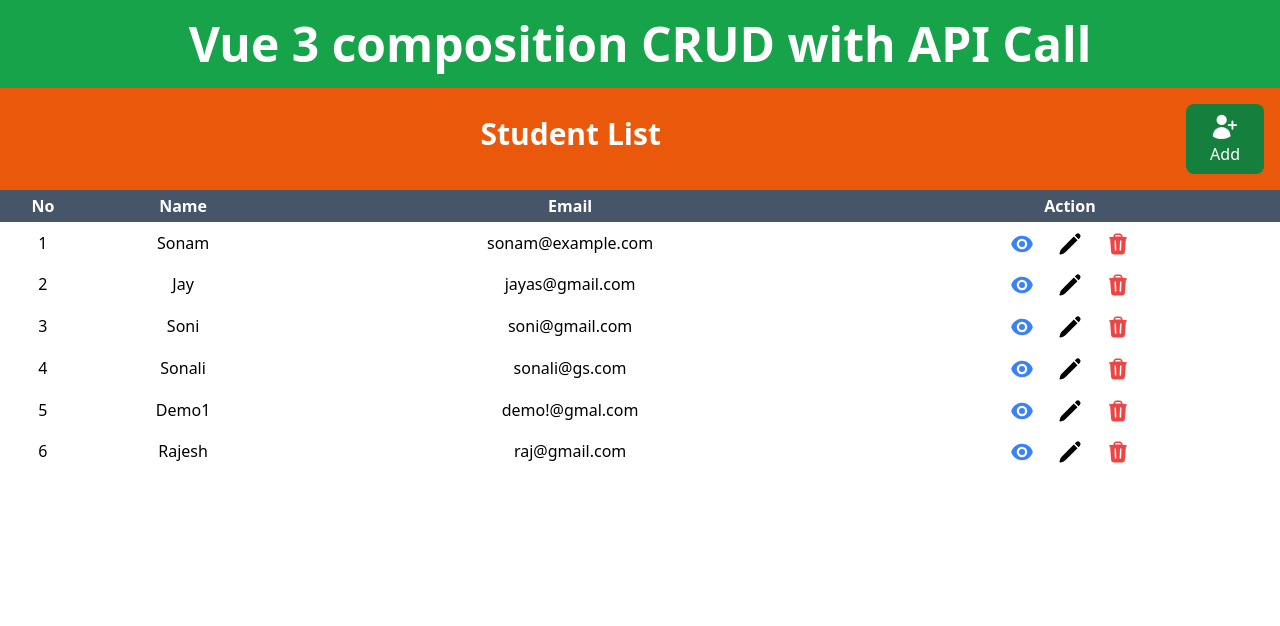
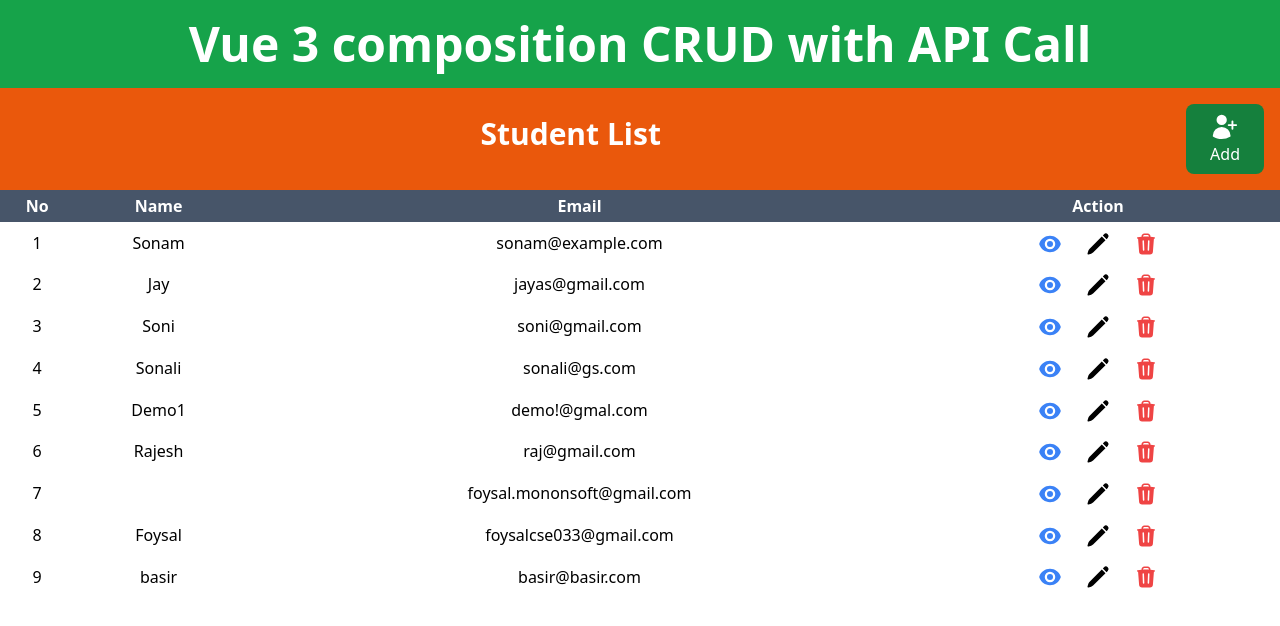
Before and after one commit to mahmoodfoysal/CRUD-API-vue3, a Vue app: page / in a window 1280 px wide. Shown: the top 626 px of the page. Built offline with nearby package versions, Linux system fonts and the light colour scheme; data requests are answered from the project's data file.

Commit message:
add student work

```diff
--- a/db.json
+++ b/db.json
@@ -3,32 +3,47 @@
     {
       "stuname": "Sonam",
       "email": "sonam@example.com",
-        "id": 1
+      "id": "1"
     },
     {
       "stuname": "Jay",
       "email": "jayas@gmail.com",
-        "id": 3
+      "id": "3"
     },
     {
       "stuname": "Soni",
       "email": "soni@gmail.com",
-        "id": 4
+      "id": "4"
     },
     {
       "stuname": "Sonali",
       "email": "sonali@gs.com",
-        "id": 5
+      "id": "5"
     },
     {
       "stuname": "Demo1",
       "email": "demo!@gmal.com",
-        "id": 6
+      "id": "6"
     },
     {
       "stuname": "Rajesh",
       "email": "raj@gmail.com",
-        "id": 8
+      "id": "8"
+    },
+    {
+      "id": "e530",
+      "stuname": "",
+      "email": "foysal.mononsoft@gmail.com"
+    },
+    {
+      "id": "a146",
+      "stuname": "Foysal",
+      "email": "foysalcse033@gmail.com"
+    },
+    {
+      "id": "9448",
+      "stuname": "basir",
+      "email": "basir@basir.com"
     }
   ]
 }
--- a/src/components/Student/Add.vue
+++ b/src/components/Student/Add.vue
@@ -1,12 +1,17 @@
 <script setup>
 import { reactive } from 'vue';
 const formData = reactive({
-    stuName: '',
+    stuname: '',
     email: '',
 });
 
+import useStudent from '@/composiable/studentAPI';
+import {onMounted} from 'vue';
+
+const {createStudent, error, studentData} = useStudent();
+
 const handleAddStudentForm = async () => {
-    console.log("Form Submitted", formData)
+    await createStudent(formData);
 }
 </script>
 
@@ -25,7 +30,7 @@ const handleAddStudentForm = async () => {
                 </div>
                 <div class="w-4/5">
                     <input
-                    v-mdoel.trim="formData.stuName"
+                    v-model.trim="formData.stuname"
                     type="text" id="stuname"
                         class="border-2 border-gray-200 w-full py-2 px-4" placeholder="write your name" required />
                 </div>
--- a/src/composiable/studentAPI.js
+++ b/src/composiable/studentAPI.js
@@ -27,12 +27,35 @@ export default function useStudent() {
             studentData.value = res.data
         }
         catch (err){
-            error.value = err.message
+            error.value = err.message;
         }
     }
+
+    // post student data
+    const createStudent = async (formData) => {
+        studentData.value = [];
+        error.value = null;
+        try {
+            const config = {
+                method: 'POST',
+                url: url,
+                headers: {
+                    'Content-type': 'application/json'
+                },
+                data: JSON.stringify(formData)
+            }
+            const res = await axios(config);
+            studentData.value = res.data;
+        }
+        catch(err) {
+            error.value = err.message;
+        }
+    }
+
     return {
         getAllStudentData,
         getSingleStudent,
+        createStudent,
         studentData,
         error
     }
```
Lines whose indentation alone changed are shown as unchanged.
